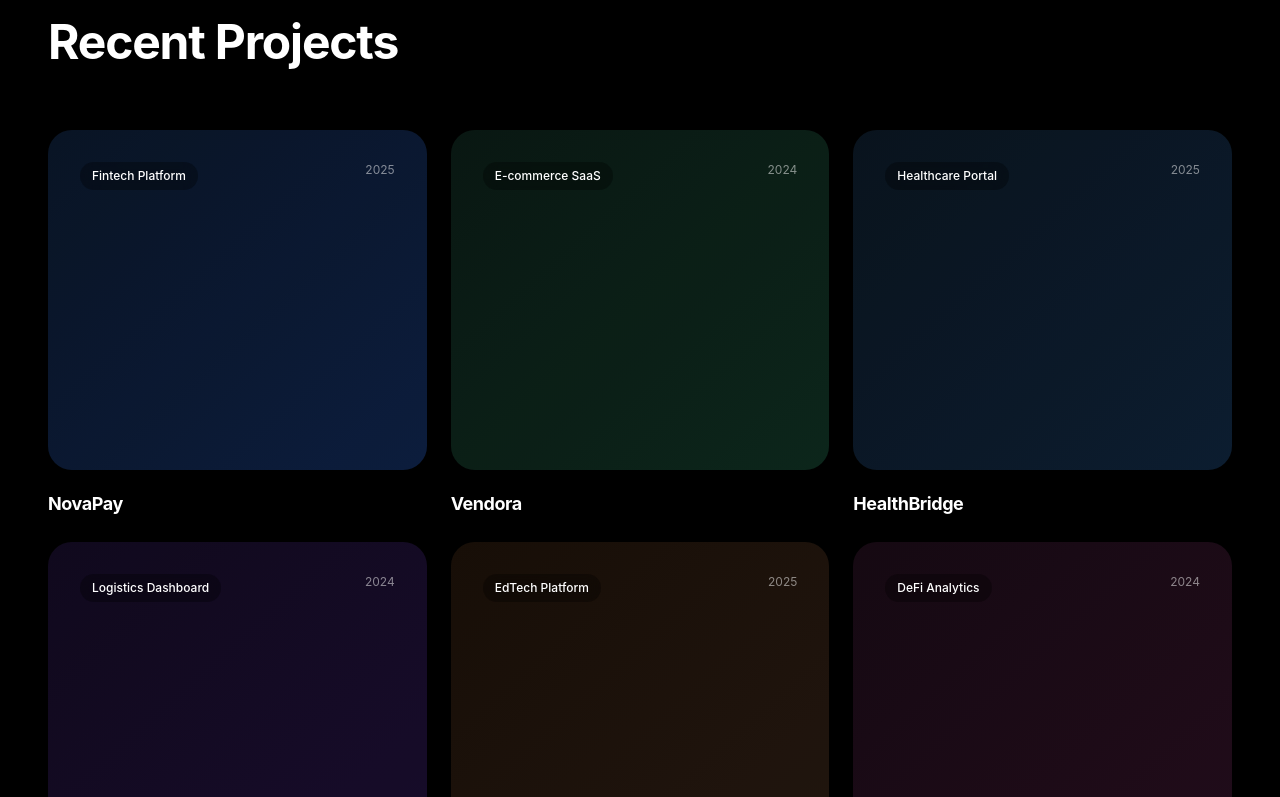
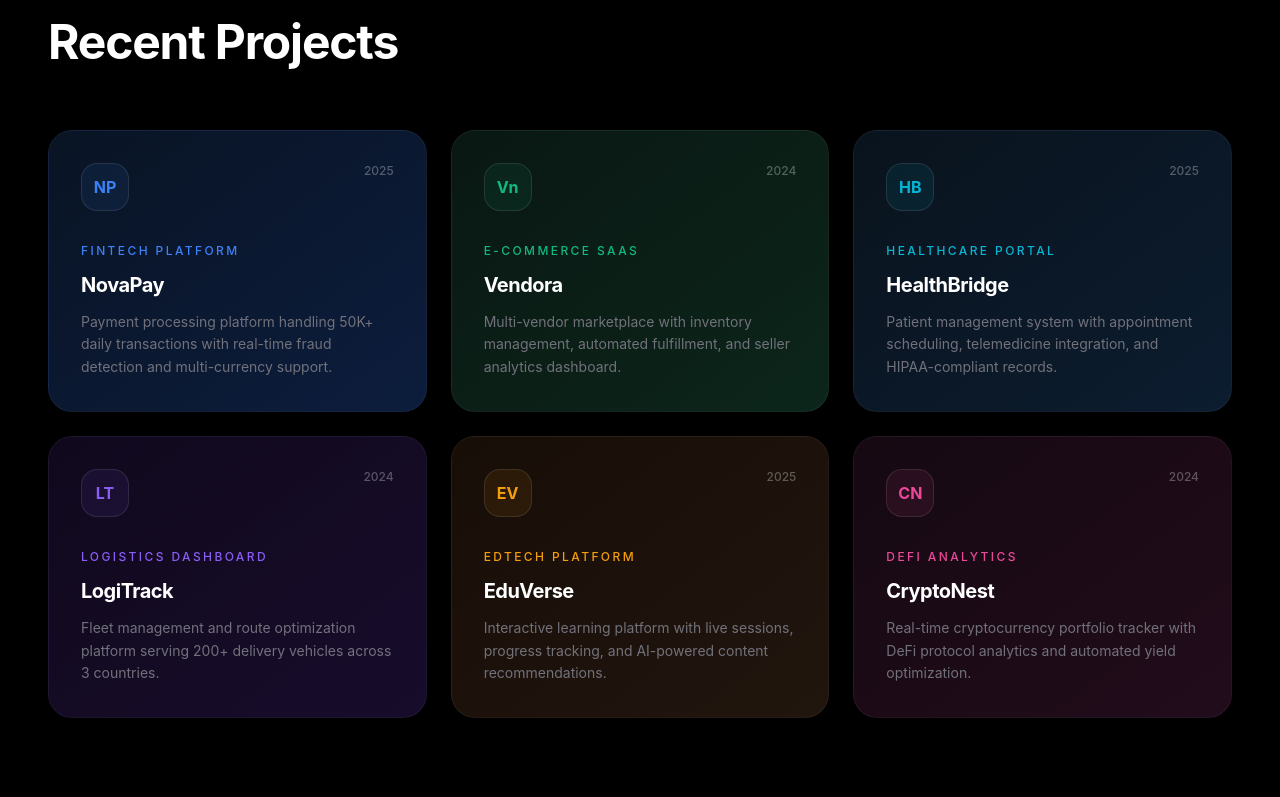
Before and after one commit to InnovationEdge/blueberry-systems, a React (Vite) app: page / in a window 1280 px wide. Shown: the part 3583-4380 px from the top of the page. Built offline with nearby package versions, Linux system fonts and the light colour scheme.

Commit message:
feat: portfolio with logos, descriptions, colored accents

```diff
--- a/src/App.tsx
+++ b/src/App.tsx
@@ -132,12 +132,12 @@ const PROCESS = [
 ];
 
 const PORTFOLIO = [
-  { title: 'NovaPay', category: 'Fintech Platform', year: '2025', color: 'from-[#0a1628] to-[#0d2044]' },
-  { title: 'Vendora', category: 'E-commerce SaaS', year: '2024', color: 'from-[#0a1a14] to-[#0d2a1e]' },
-  { title: 'HealthBridge', category: 'Healthcare Portal', year: '2025', color: 'from-[#0a1520] to-[#0d2035]' },
-  { title: 'LogiTrack', category: 'Logistics Dashboard', year: '2024', color: 'from-[#120a20] to-[#1a0d30]' },
-  { title: 'EduVerse', category: 'EdTech Platform', year: '2025', color: 'from-[#1a1008] to-[#251810]' },
-  { title: 'CryptoNest', category: 'DeFi Analytics', year: '2024', color: 'from-[#180a14] to-[#250d1e]' },
+  { title: 'NovaPay', initials: 'NP', category: 'Fintech Platform', year: '2025', desc: 'Payment processing platform handling 50K+ daily transactions with real-time fraud detection and multi-currency support.', color: 'from-[#0a1628] to-[#0d2044]', accent: '#3b82f6' },
+  { title: 'Vendora', initials: 'Vn', category: 'E-commerce SaaS', year: '2024', desc: 'Multi-vendor marketplace with inventory management, automated fulfillment, and seller analytics dashboard.', color: 'from-[#0a1a14] to-[#0d2a1e]', accent: '#10b981' },
+  { title: 'HealthBridge', initials: 'HB', category: 'Healthcare Portal', year: '2025', desc: 'Patient management system with appointment scheduling, telemedicine integration, and HIPAA-compliant records.', color: 'from-[#0a1520] to-[#0d2035]', accent: '#06b6d4' },
+  { title: 'LogiTrack', initials: 'LT', category: 'Logistics Dashboard', year: '2024', desc: 'Fleet management and route optimization platform serving 200+ delivery vehicles across 3 countries.', color: 'from-[#120a20] to-[#1a0d30]', accent: '#8b5cf6' },
+  { title: 'EduVerse', initials: 'EV', category: 'EdTech Platform', year: '2025', desc: 'Interactive learning platform with live sessions, progress tracking, and AI-powered content recommendations.', color: 'from-[#1a1008] to-[#251810]', accent: '#f59e0b' },
+  { title: 'CryptoNest', initials: 'CN', category: 'DeFi Analytics', year: '2024', desc: 'Real-time cryptocurrency portfolio tracker with DeFi protocol analytics and automated yield optimization.', color: 'from-[#180a14] to-[#250d1e]', accent: '#ec4899' },
 ];
 
 const PRICING = [
@@ -530,24 +530,32 @@ export default function App() {
             <h2 className="text-4xl md:text-5xl font-bold tracking-tight mb-16">Recent Projects</h2>
           </Reveal>
 
-          <div className="grid grid-cols-1 md:grid-cols-3 gap-6">
+          <div className="grid grid-cols-1 md:grid-cols-2 lg:grid-cols-3 gap-6">
             {PORTFOLIO.map((p, i) => (
               <div key={i}>
-                <Reveal delay={i * 0.12}>
-                  <motion.div whileHover={{ y: -8 }} transition={{ duration: 0.3 }} className="group cursor-pointer">
-                    <div className={`bg-gradient-to-br ${p.color} rounded-3xl h-[340px] mb-5 flex flex-col justify-between p-8 relative overflow-hidden`}>
+                <Reveal delay={i * 0.1}>
+                  <motion.div whileHover={{ y: -6 }} transition={{ duration: 0.3 }} className="group">
+                    <div className={`bg-gradient-to-br ${p.color} border border-white/[0.04] rounded-3xl p-8 h-full relative overflow-hidden`}>
                       <div className="absolute inset-0 bg-black/10 group-hover:bg-black/0 transition-colors duration-500" />
-                      <div className="relative flex justify-between items-start">
-                        <span className="px-3 py-1.5 bg-black/30 rounded-full text-xs font-medium backdrop-blur-sm">{p.category}</span>
-                        <span className="text-xs text-white/50">{p.year}</span>
-                      </div>
                       <div className="relative">
-                        <motion.div initial={{ opacity: 0 }} whileHover={{ opacity: 1 }} className="mb-2">
-                          <ArrowUpRight className="w-6 h-6 text-white/80" />
-                        </motion.div>
+                        {/* Logo + year */}
+                        <div className="flex items-start justify-between mb-8">
+                          <div className="w-12 h-12 rounded-2xl flex items-center justify-center text-base font-bold border border-white/10" style={{ color: p.accent, backgroundColor: `${p.accent}15` }}>
+                            {p.initials}
+                          </div>
+                          <span className="text-xs text-white/30 font-medium">{p.year}</span>
+                        </div>
+
+                        {/* Category */}
+                        <span className="text-xs font-medium uppercase tracking-[0.2em] mb-3 block" style={{ color: p.accent }}>{p.category}</span>
+
+                        {/* Title */}
+                        <h3 className="text-xl font-bold mb-3 tracking-tight group-hover:text-blue-400 transition-colors">{p.title}</h3>
+
+                        {/* Description */}
+                        <p className="text-sm text-zinc-500 leading-relaxed">{p.desc}</p>
                       </div>
                     </div>
-                    <h3 className="text-lg font-bold group-hover:text-blue-400 transition-colors tracking-tight">{p.title}</h3>
                   </motion.div>
                 </Reveal>
               </div>
```
